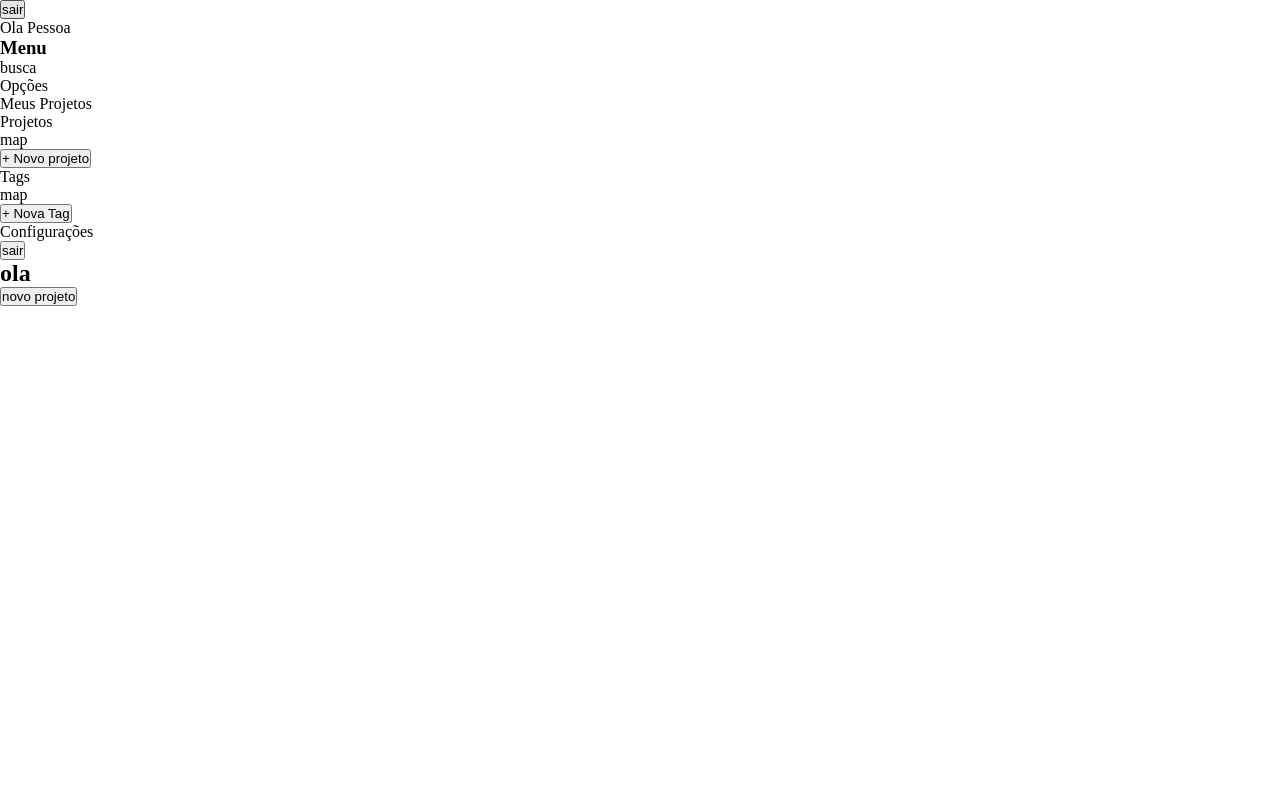
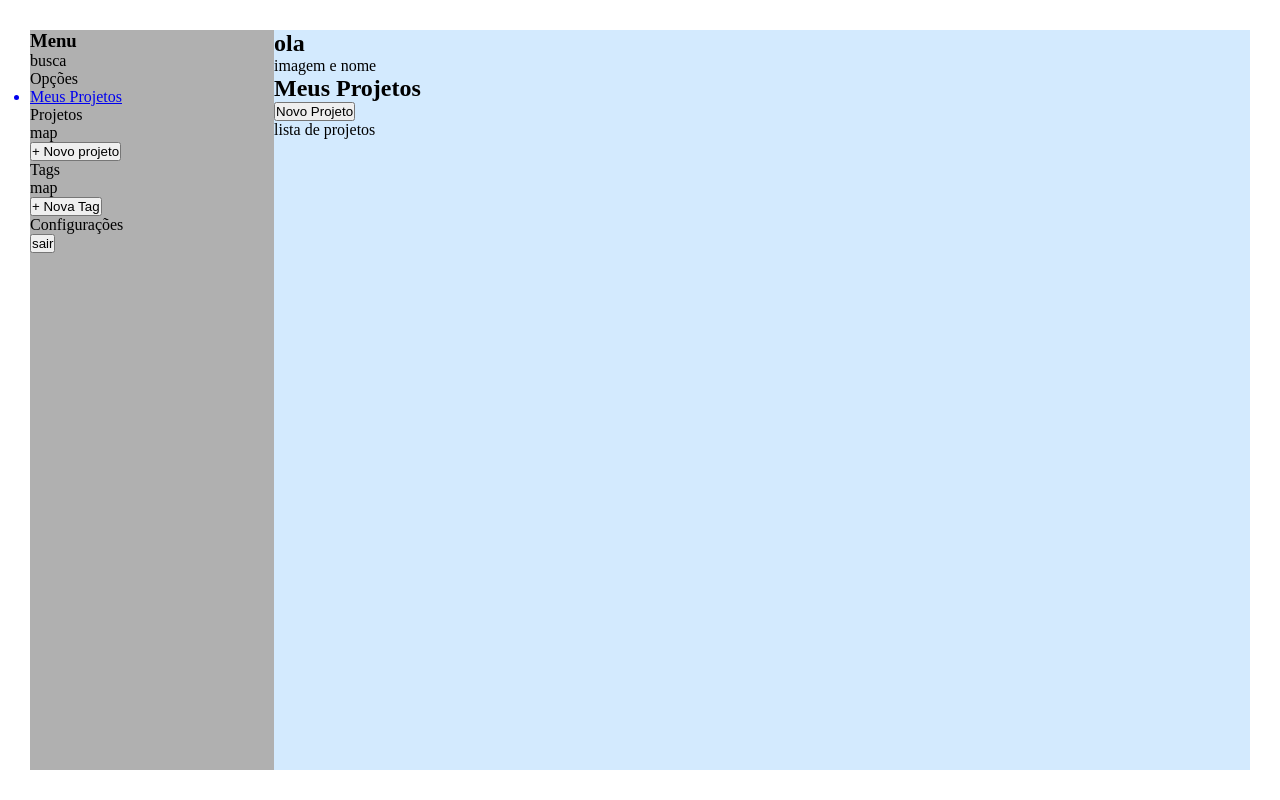
Before and after one commit to GeovaneLimaDev/Gerenciado-de-Projetos, a React (Vite) app: page /home in a window 1280 px wide. Built offline with nearby package versions, Linux system fonts and the light colour scheme; no server answers; sample sign-in values are in the browser's storage.

Commit message:
Criei o sistema de criação de projetos e estruturei a home adicionando mais páginas e um estilo de base (sem muitos detalhes) apenas estruturação

```diff
--- /dev/null
+++ b/src/components/CreateProject/CreateProject.jsx
@@ -0,0 +1,60 @@
+import { useState } from "react"
+import { v4 as uuidv4 } from 'uuid';
+import { auth } from "../../service/firebase/firebaseConfig";
+import addProject from "../../service/firebase/project/addProject"
+
+
+function CreateNewProject ({setNewProject}) {
+    const [title, setTitle] = useState('')
+    const [description, setDescription] = useState('')
+    const [dateEnd, setDateEnd] = useState('')
+
+    function createProject (e) {
+        e.preventDefault()
+        if(!title || !description){
+            alert('Preencha todos os campos obrigatorios para adicionar o projeto novo!')
+            return
+        }
+        const user = auth.currentUser //busca as credencias de usuário
+
+        const project = {
+            userId: user.uid, // id do usuario
+            id: uuidv4(), // id do projeto
+            title: title,
+            description: description,
+            dateEnd: dateEnd ? dateEnd : null,
+            creationDate: new Date(),
+        }
+
+        const res = addProject(project)
+
+        setNewProject(false)
+    }
+    return (
+        <div>
+            <aside>
+                <h3>Criar Novo Projeto</h3>
+                <form action="">
+                    <div>
+                        <input onChange={(e) => setTitle(e.target.value)} type="text" placeholder="Titulo"/>
+                    </div>
+                    <div>
+                        <textarea maxLength="200" rows="5" onChange={(e) => setDescription(e.target.value)}placeholder="Descrição do Projeto">
+                        </textarea>
+                    </div>
+                    <div>
+                        tegs
+                    </div>
+                    <div>
+                        <h5>Data de entrega (opcional)</h5>
+                        <input onChange={(e) => setDateEnd(e.target.value)} type="date" placeholder="Fim do projeto"/>
+                    </div>
+
+                    <button onClick={createProject}>Criar</button>
+                </form>
+            </aside>
+        </div>
+    )
+}
+
+export default CreateNewProject
--- a/src/components/navBar/navBar.jsx
+++ b/src/components/navBar/navBar.jsx
@@ -1,9 +1,16 @@
+import { signOut } from "firebase/auth"
+import { auth } from "../../service/firebase/firebaseConfig"
+import { Link } from "react-router-dom"
+import { useState } from "react"
+import CreateNewProject from "../CreateProject/CreateProject"
+
 function NavBar () {
+    const [newProject, setNewProject] = useState(false)
+
     return (
         <menu>
             <header>
                 <div>
-                    <p>Ola Pessoa</p>
                     <h3>Menu</h3>
                 </div>
                 <div>busca</div>
@@ -11,7 +18,9 @@ function NavBar () {
             <aside>
                 <p>Opções</p>
                 <ul>
-                    <li>Meus Projetos</li>
+                    <Link to='/home'>
+                        <li>Meus Projetos</li>
+                    </Link>
                 </ul>
             </aside>
             <aside>
@@ -19,7 +28,8 @@ function NavBar () {
                 <ul>
                     map
                 </ul>
-                <button> +  Novo projeto</button>
+                <button onClick={() => setNewProject(true)}> +  Novo projeto</button>
+                {newProject && <CreateNewProject setNewProject={setNewProject}/>}
             </aside>
             <aside>
                 <p>Tags</p>
@@ -30,7 +40,9 @@ function NavBar () {
             </aside>
             <section>
                 <p>Configurações</p>
-                <button>sair</button>
+                <button onClick={() => {
+                    signOut(auth)
+                }}>sair</button>
             </section>
 
         </menu>
--- /dev/null
+++ b/src/components/project/MyProject.jsx
@@ -0,0 +1,21 @@
+import { useState } from "react"
+import CreateNewProject from "../CreateProject/CreateProject"
+
+function MyProject () {
+    const [newProject, setNewProject] = useState(false)
+    return (
+        <div>
+            {newProject && <CreateNewProject setNewProject={setNewProject}/>}
+            <header>
+                <h2>Meus Projetos</h2>
+                <button onClick={() => setNewProject(true)}> Novo Projeto</button>
+            </header>
+
+            <section>
+                lista de projetos
+            </section>
+        </div>
+    )
+}
+
+export default MyProject
--- /dev/null
+++ b/src/components/scrum board/scrumBoard.jsx
@@ -0,0 +1,9 @@
+function ScrumBoard () {
+    return (
+        <div>
+            quadro
+        </div>
+    )
+}
+
+export default ScrumBoard
--- a/src/page/home/homeCSS.module.css
+++ b/src/page/home/homeCSS.module.css
@@ -0,0 +1,16 @@
+.conteiner{
+    height: 100vh;
+    padding: 30px;
+}
+.main{
+    height: 100%;
+    display: grid;
+    grid-template-columns: 1fr 4fr;
+
+}
+.nav{
+    background-color: rgb(176, 176, 176);
+}
+.section{
+    background-color: rgb(211, 234, 254);
+}
--- a/src/page/home/indexHome.jsx
+++ b/src/page/home/indexHome.jsx
@@ -3,31 +3,45 @@ import {auth} from "../../service/firebase/firebaseConfig"
 import { signOut } from "firebase/auth"
 import { Routes, Route} from "react-router-dom"
 import style from "./homeCSS.module.css"
+import { useEffect } from "react"
+import { onAuthStateChanged } from "firebase/auth"
+import { useNavigate } from "react-router-dom"
+import MyProject from "../../components/project/MyProject"
+import ScrumBoard from "../../components/scrum board/scrumBoard"
 
 function IndexHome () {
-    async function sair () {
-        await signOut(auth)
+    const nav = useNavigate()
+
+    useEffect(() => {
+        onAuthStateChanged(auth, (usuario) => {
+            if (!usuario) {
+                console.log("Ninguém está logado");
+                nav('/')
             }
+        })
+    }, [])
+
     return (
-        <main>
-            <button onClick={sair}>sair</button>
-            <nav>
+        <div className={style.conteiner}>
+            <main className={style.main}>
+                <nav className={style.nav}>
                     <NavBar />
                 </nav>
-            <section>
+                <section className={style.section}>
                     <header>
                         <h1> ola </h1>
-                    <button> novo projeto</button>
+                        imagem e nome
                     </header>
-
                     <aside>
                         <Routes>
+                            <Route path="/" element={<MyProject />} />
 
+                            <Route path="/quadroScrum " element={<ScrumBoard />} />
                         </Routes>
                     </aside>
                 </section>
-
             </main>
+        </div>
     )
 }
 
--- a/src/page/login/login.jsx
+++ b/src/page/login/login.jsx
@@ -24,7 +24,7 @@ function Login () {
                 console.log("Ninguém está logado");
             }
         })
-    })
+    }, [])
 
     //funcção para o login com email e senha normal
     async function saveDate (e) {
--- a/src/page/login/registration.jsx
+++ b/src/page/login/registration.jsx
@@ -1,6 +1,5 @@
 import { useState } from "react"
 import { Link, useNavigate } from "react-router-dom"
-import { v4 as uuidv4 } from 'uuid';
 import { registrationFire } from "../../service/firebase/login/registration";
 import { emailValidation, passWordValidation } from "../../utils/validators";
 import addLocalStorang from "../../utils/addLocalStorang";
--- /dev/null
+++ b/src/service/firebase/project/addProject.js
@@ -0,0 +1,13 @@
+import { setDoc, doc } from "firebase/firestore"
+import { db } from "../firebaseConfig"
+
+async function addProject (project) {
+    try{
+        await setDoc(doc(db, "Project", project.id), project)
+        return 'deu certo'
+    }catch (erro) {
+        return erro.message
+    }
+}
+
+export default addProject
```
Also changed, not shown: 1 other file (tests, documents, lock files or other folders). Lines whose indentation alone changed are shown as unchanged.
